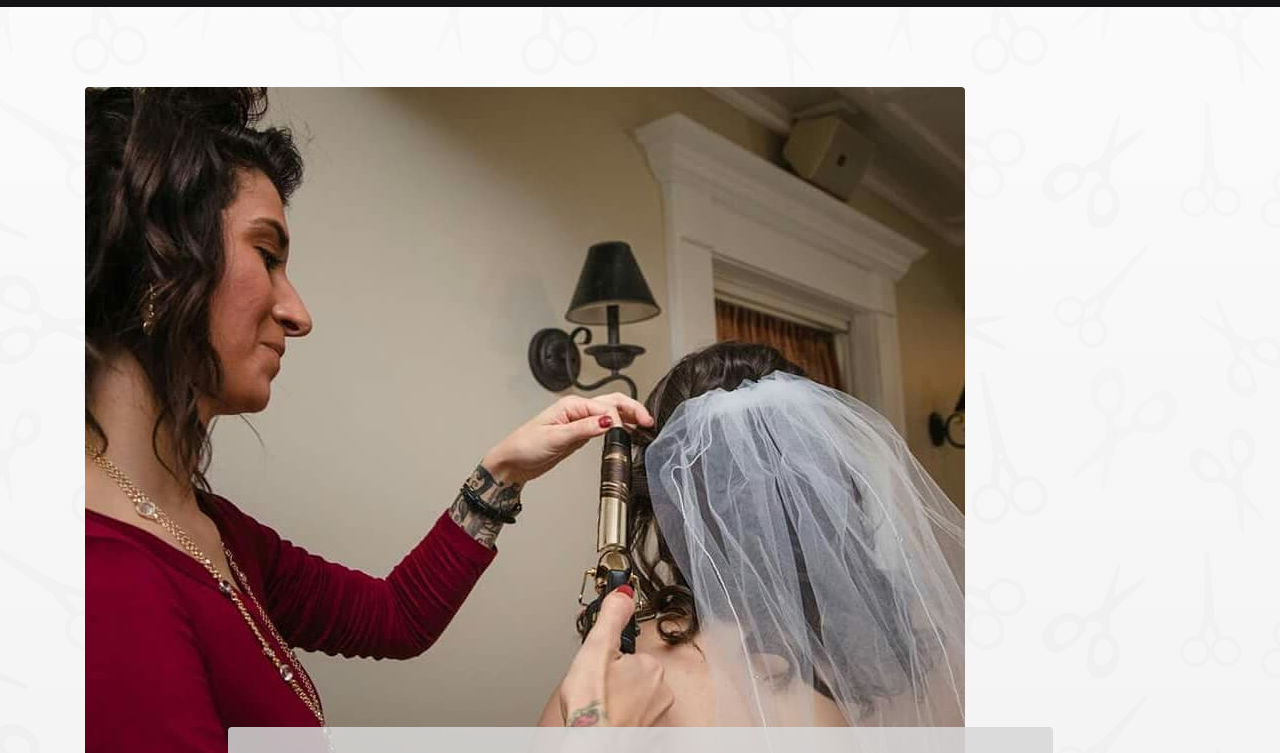
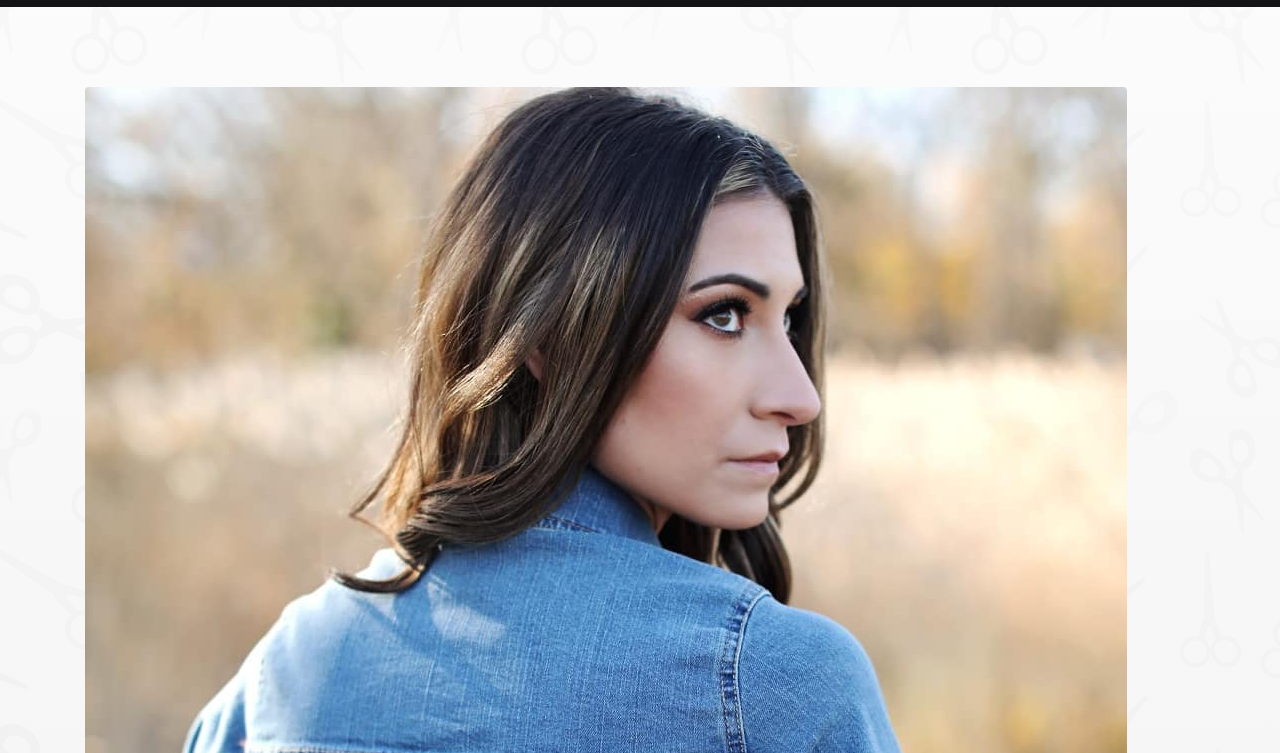
Before and after one commit to PaigePonzeka/NikkiHairstyles, a plain HTML site: page contact.html in a window 1280 px wide. Shown: the part 487-1240 px from the top of the page. Drawn offline with nearby package versions, Linux system fonts and the light colour scheme.

Commit message:
Client Requested Changes - 1/23/20
Adding New Headshot for Contact Page

```diff
--- a/contact.html
+++ b/contact.html
@@ -66,7 +66,7 @@
 
     <section class="page-section about-heading">
       <div class="container">
-        <img class="img-fluid rounded about-heading-img mb-3 mb-lg-0" src="img/contact.jpg" alt="">
+        <img class="img-fluid rounded about-heading-img mb-3 mb-lg-0" src="img/nikki-headshot-3.jpg" alt="">
         <div class="about-heading-content">
           <div class="row">
             <div class="col-xl-9 col-lg-10 mx-auto">
```
